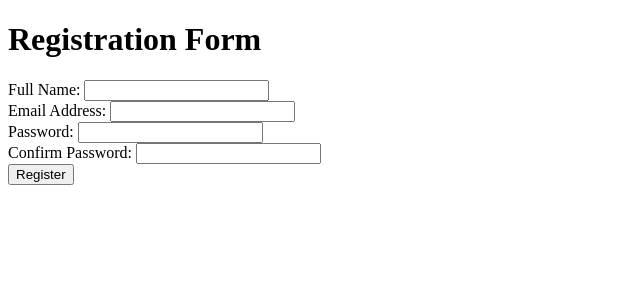
After one commit to hunterxcobby/WEB-DEV_learning, a Django app: template django-2/my_project/templates/register.html in a window 1280 px wide. The commit adds this page. Shown: the top 300 px of the page, without its empty margins (0-640 px from the left). Run offline with Django 5.2, Linux system fonts and the light colour scheme; the template is opened without the code that fills it, so the values that code supplies are empty.

Commit message:
add register.html

```diff
--- a/django-2/my_project/account/views.py
+++ b/django-2/my_project/account/views.py
@@ -1,3 +1,7 @@
 from django.shortcuts import render
+from django.http import HttpResponse
 
 # Create your views here.
+
+def register(request):
+    pass
--- a/django-2/my_project/templates/index.html
+++ b/django-2/my_project/templates/index.html
@@ -34,9 +34,7 @@
 								<nav class="main_nav">
 									<ul class="d-flex flex-row align-items-start justify-content-start">
 										<li class="active"><a href="index.html">Home</a></li>
-										<li><a href="about.html">About us</a></li>
-										<li><a href="#">Services</a></li>
-										<li><a href="news.html">News</a></li>
+										<li><a href="accounts/register.html">Register</a></li>
 										<li><a href="contact.html">Contact</a></li>
 									</ul>
 								</nav>
--- /dev/null
+++ b/django-2/my_project/templates/register.html
@@ -0,0 +1,39 @@
+{% load static %}
+
+<!DOCTYPE html>
+<html lang="en">
+<head>
+  <meta charset="UTF-8">
+  <meta name="viewport" content="width=device-width, initial-scale=1.0">
+  <title>Registration Form</title>
+  <link rel="{% static 'stylesheet" href="style.css' %}">
+</head>
+<body>
+  <div class="container">
+    <h1>Registration Form</h1>
+    <form action="" method="post" id="registration-form">
+      <div class="form-group">
+        <label for="name">Full Name:</label>
+        <input type="text" name="name" id="name" required>
+      </div>
+      <div class="form-group">
+        <label for="email">Email Address:</label>
+        <input type="email" name="email" id="email" required>
+      </div>
+      <div class="form-group">
+        <label for="password">Password:</label>
+        <input type="password" name="password" id="password" required>
+      </div>
+      <div class="form-group">
+        <label for="confirm-password">Confirm Password:</label>
+        <input type="password" name="confirm-password" id="confirm-password" required>
+      </div>
+      <button type="submit">Register</button>
+    </form>
+  </div>
+
+  <script>
+    // Add any JavaScript validation/functionality here (optional)
+  </script>
+</body>
+</html>
```
